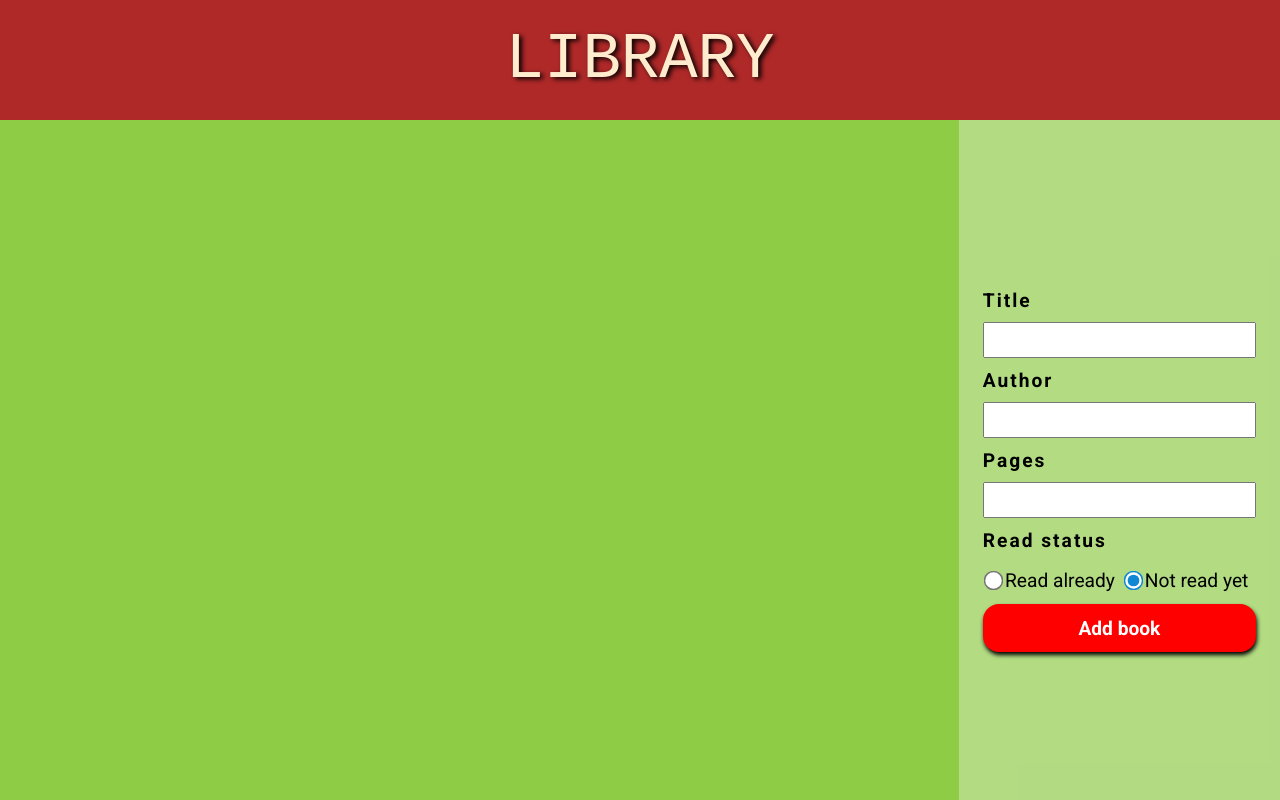
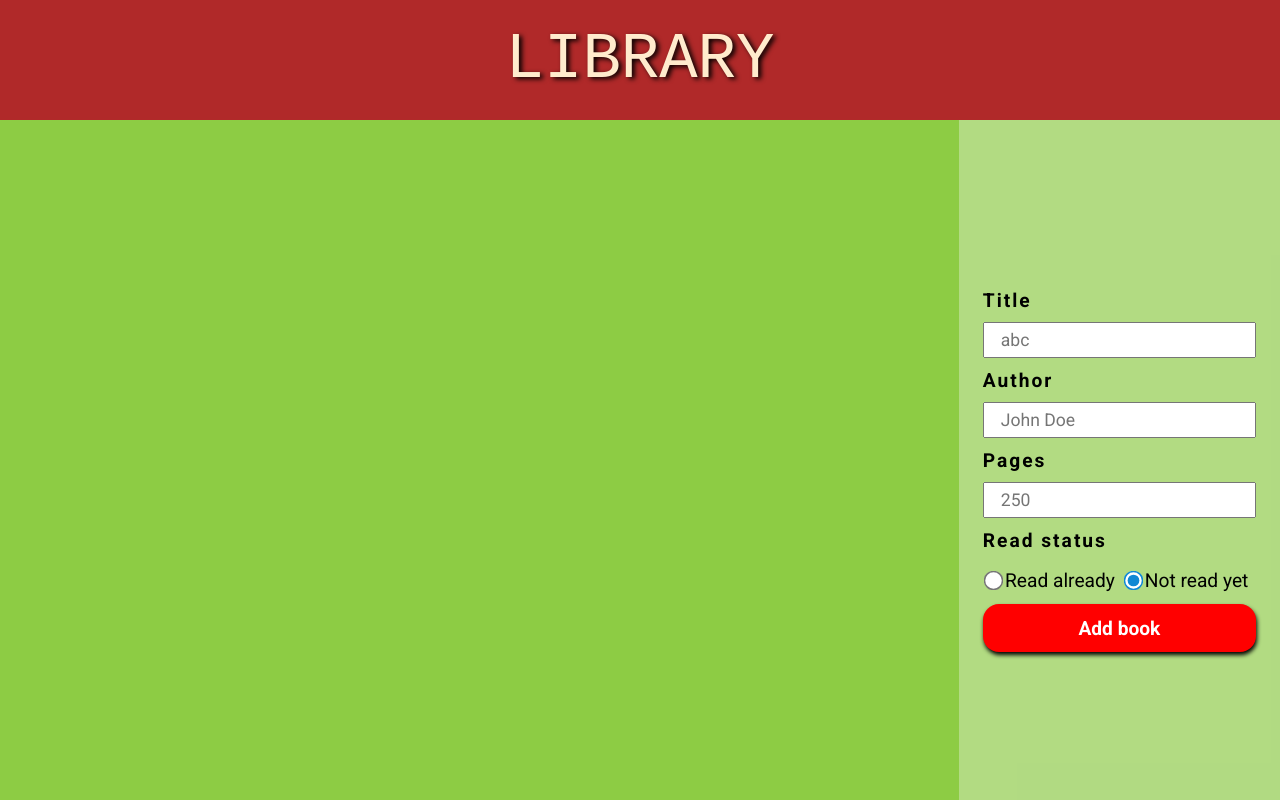
Before and after one commit to BASU4100/library-app, a plain HTML site: page index.html in a window 1280 px wide. Both pictures are taken after a click on the button 640 px from the left and 264 px from the top of the page. Drawn offline with Linux system fonts and the light colour scheme; a web font is replaced by a local one.

Commit message:
Added placeholders for form input.

```diff
--- a/index.html
+++ b/index.html
@@ -18,11 +18,11 @@
         </div>
         <form action="" method="post" class="inactive">
             <label for="title">Title</label>
-            <input type="text" name="title" id="title" maxlength="30" required>
+            <input type="text" name="title" id="title" maxlength="30" placeholder="abc" required>
             <label for="author">Author</label>
-            <input type="text" name="author" id="author" maxlength="10" required>
+            <input type="text" name="author" id="author" maxlength="10" placeholder="John Doe" required>
             <label for="pages">Pages</label>
-            <input type="number" name="pages" id="pages" min="1" max="5000" required>
+            <input type="number" name="pages" id="pages" min="1" max="5000" placeholder="250" required>
             <label for="read">Read status</label>
             <div>
                 <div>
```
